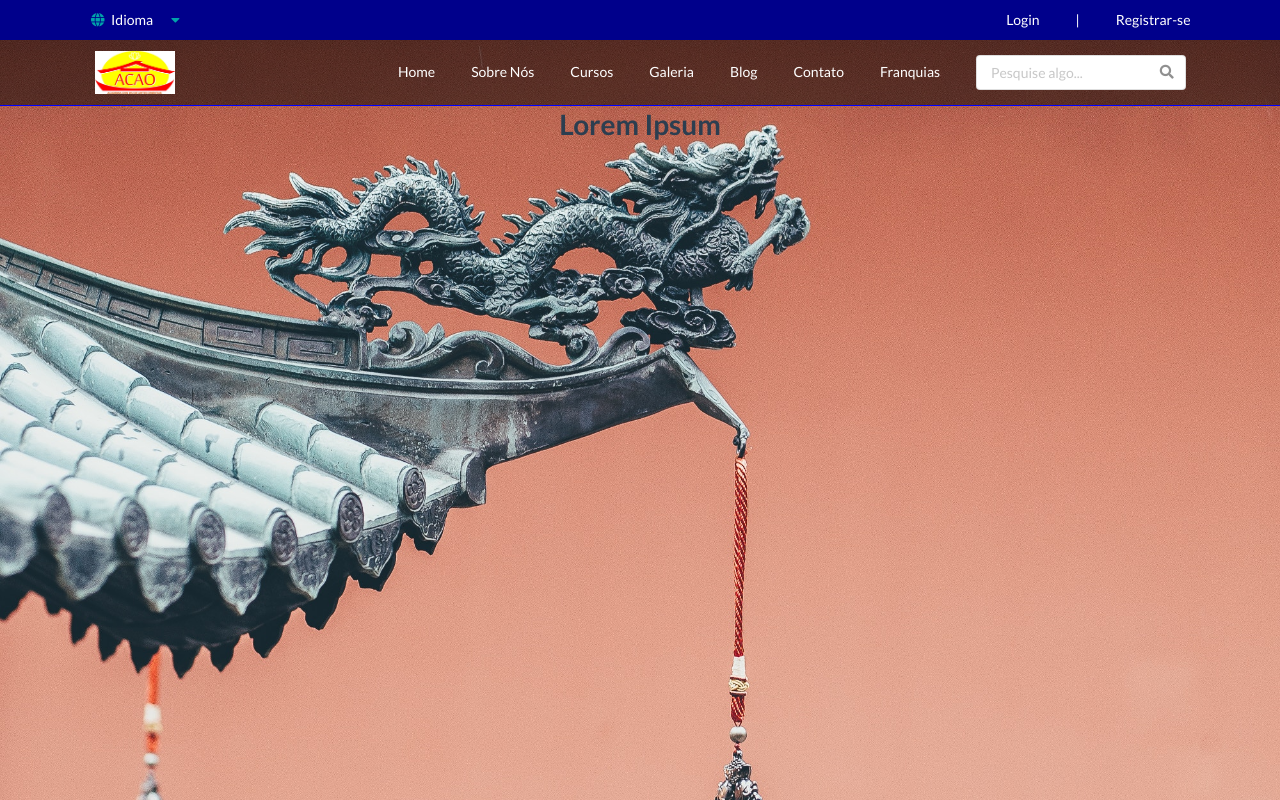
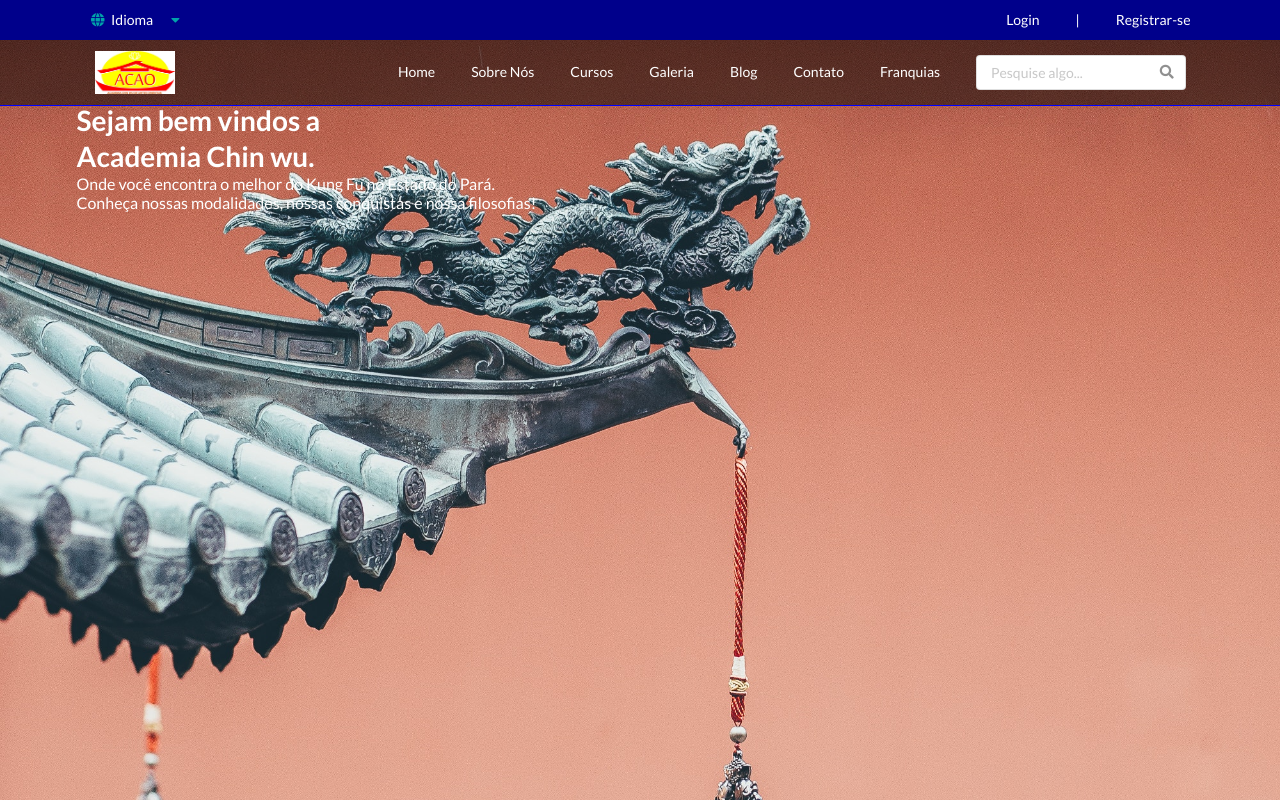
Before and after one commit to MatheusRyuki/ChinWu, a Vue app: page / in a window 1280 px wide. Built offline with nearby package versions, Linux system fonts and the light colour scheme.

Commit message:
Mensagem de boas-vindas

```diff
--- a/src/components/Home/Highlight.vue
+++ b/src/components/Home/Highlight.vue
@@ -1,6 +1,11 @@
 <template>
   <div class="ui container">
-    <h1>Lorem Ipsum</h1>
+    <h1 class="ui left aligned header">Sejam bem vindos a <br>Academia Chin wu.
+    <div class="sub header">
+      Onde você encontra o melhor do Kung Fu no Estado do Pará. <br>
+      Conheça nossas modalidades, nossas conquistas e nossa filosofias!
+    </div>
+  </h1>
   </div>
 </template>
 
@@ -9,4 +14,10 @@ export default {};
 </script>
 
 <style scoped>
+.ui.header {
+  color: white;
+}
+h1.ui.header .sub.header {
+  color: white;
+}
 </style>
```
